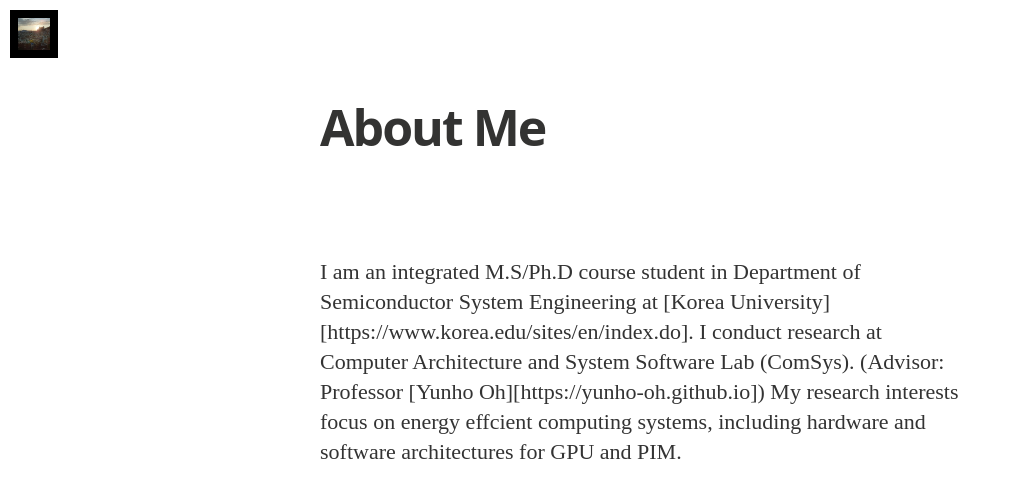
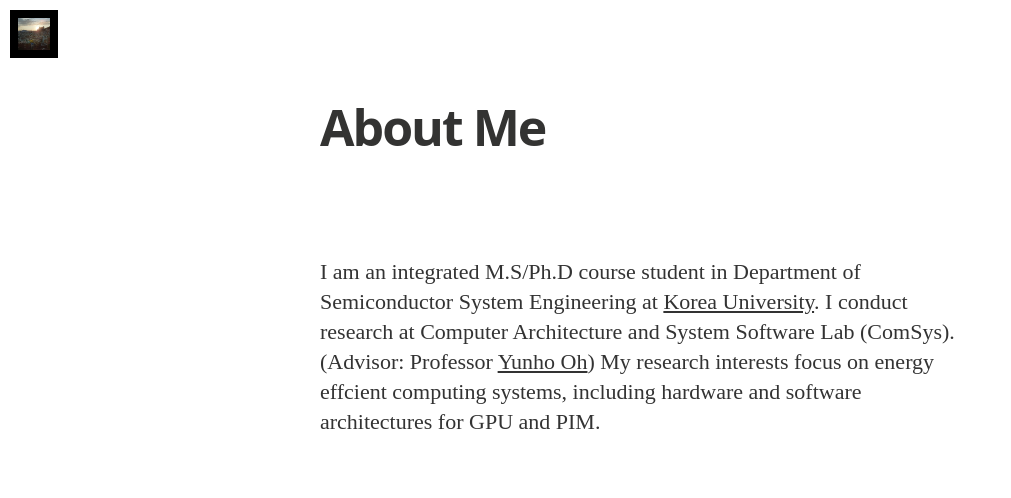
Before and after one commit to yang2919/yang2919.github.io, a Jekyll site: the page built from about.md, in a window 1280 px wide, cut to the strip 0-507 px from the top of the page. Shown: the top 498 px of the strip, without its empty margins (0-1011 px from the left). Built offline with Jekyll 4.4.1, drawn with Linux system fonts in a browser that asks for light colours; nearby versions of some CDN libraries; some web fonts are replaced.

Commit message:
contents update

```diff
--- a/about.md
+++ b/about.md
@@ -4,6 +4,6 @@ title: About Me
 permalink: /about/
 ---
 
-I am an integrated M.S/Ph.D course student in Department of Semiconductor System Engineering at [Korea University][https://www.korea.edu/sites/en/index.do].
-I conduct research at Computer Architecture and System Software Lab (ComSys). (Advisor: Professor [Yunho Oh][https://yunho-oh.github.io])
+I am an integrated M.S/Ph.D course student in Department of Semiconductor System Engineering at [Korea University](https://www.korea.edu/sites/en/index.do).
+I conduct research at Computer Architecture and System Software Lab (ComSys). (Advisor: Professor [Yunho Oh](https://yunho-oh.github.io))
 My research interests focus on energy effcient computing systems, including hardware and software architectures for GPU and PIM.
```
